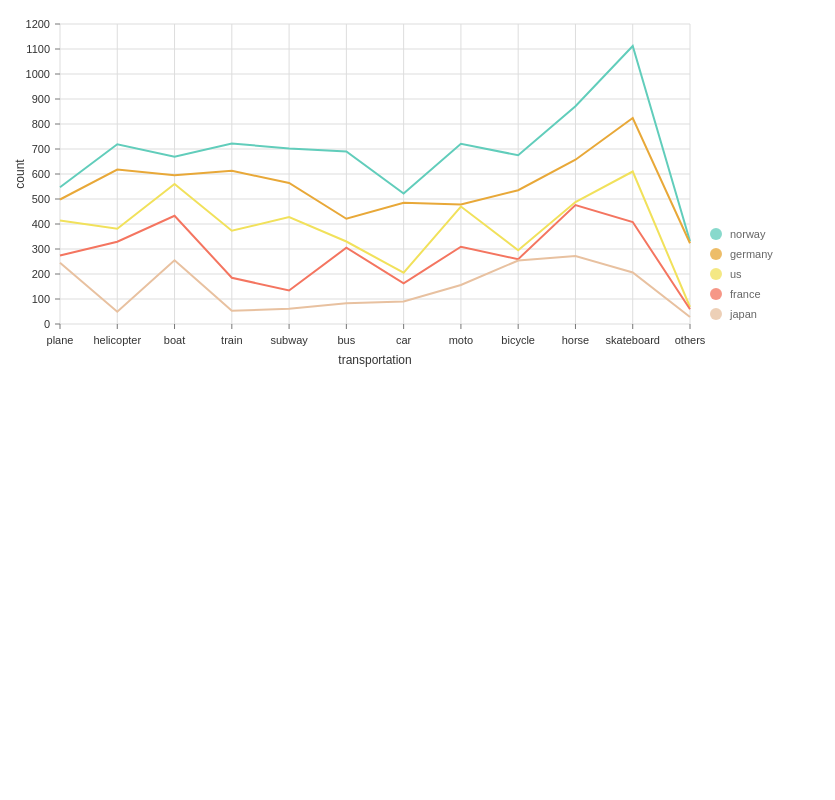
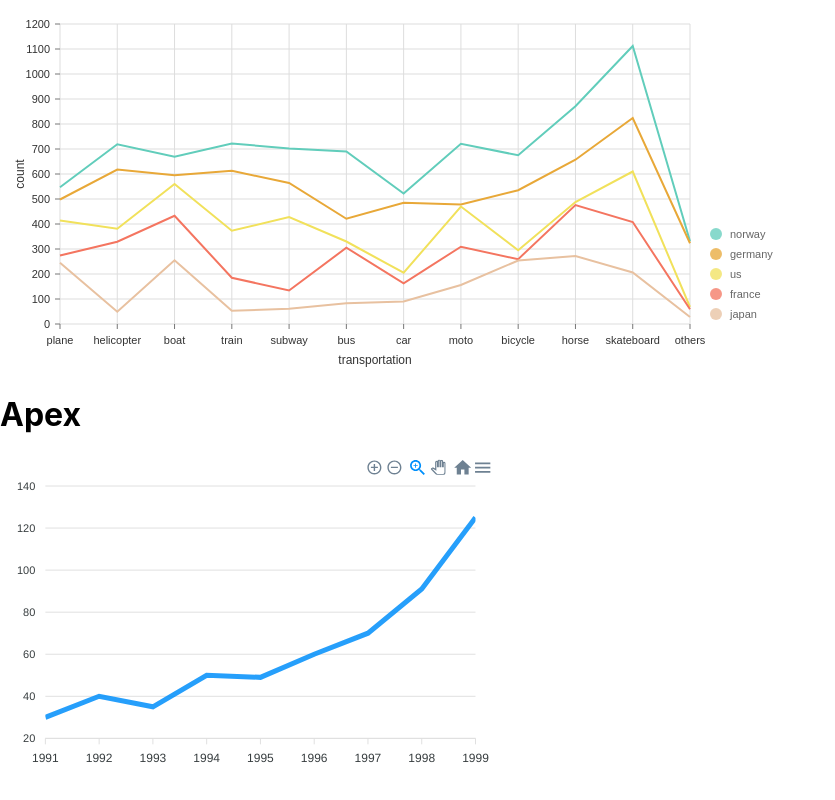
Before and after one commit to Valentino30/React_Charting_Libraries, a React (Create React App) app: page / in a window 1280 px wide. Shown: the part 1514-2314 px from the top of the page, without its empty margins (0-835 px from the left). Before the commit the page ends 1892 px from the top, so only its background shows below. Built offline with nearby package versions, Linux system fonts and the light colour scheme.

Commit message:
Add Apex Line Chart

```diff
--- a/package.json
+++ b/package.json
@@ -15,9 +15,11 @@
     "@types/react-dom": "^18.0.0",
     "@types/react-vis": "^1.11.11",
     "@types/round": "^2.0.0",
+    "apexcharts": "^3.35.0",
     "chart.js": "^3.7.1",
     "faker": "5.5.3",
     "react": "^18.0.0",
+    "react-apexcharts": "^1.4.0",
     "react-chartjs-2": "^4.1.0",
     "react-dom": "^18.0.0",
     "react-scripts": "5.0.1",
--- a/public/index.html
+++ b/public/index.html
@@ -11,7 +11,7 @@
     />
     <link rel="apple-touch-icon" href="%PUBLIC_URL%/logo192.png" />
     <link rel="manifest" href="%PUBLIC_URL%/manifest.json" />
-    <title>Recharts</title>
+    <title>React Charting Libraries</title>
   </head>
   <body>
     <div id="root"></div>
--- a/src/App.tsx
+++ b/src/App.tsx
@@ -1,9 +1,11 @@
+import { apexLineChartData } from "./data/apex";
 import { nivoLineChartData } from "./data/nivo";
 import { victoryLineChartData } from "./data/victory";
 import { rechartsLineChartData } from "./data/recharts";
 import { reactVisLineChartData } from "./data/reactVis";
 import { reactChartsLineChartData } from "./data/reactCharts";
 
+import { ApexLineChart } from "./components/Apex/LineChart";
 import { NivoLineChart } from "./components/Nivo/LineChart";
 import { VictoryLineChart } from "./components/Victory/LineChart";
 import { RechartsLineChart } from "./components/Recharts/LineChart";
@@ -23,6 +25,8 @@ function App() {
       <ReactVisLineChart data={reactVisLineChartData} />
       <h1>Nivo</h1>
       <NivoLineChart data={nivoLineChartData} />
+      <h1>Apex</h1>
+      <ApexLineChart data={apexLineChartData} />
     </div>
   );
 }
--- /dev/null
+++ b/src/components/Apex/LineChart/index.tsx
@@ -0,0 +1,32 @@
+import Chart from "react-apexcharts";
+
+type ApexLineChartProps = {
+  data: {
+    name: string;
+    data: number[];
+  }[];
+};
+
+export const ApexLineChart = ({ data }: ApexLineChartProps) => {
+  const options = {
+    chart: {
+      id: "apexchart-example",
+    },
+    xaxis: {
+      categories: [1991, 1992, 1993, 1994, 1995, 1996, 1997, 1998, 1999],
+    },
+  };
+
+  return (
+    <Chart
+      options={options}
+      series={data}
+      // Inconsistent with the JS documentation
+      // There the type has to be defined in the options object
+      // See: https://apexcharts.com/javascript-chart-demos/line-charts/basic/
+      type="line"
+      width={500}
+      height={320}
+    />
+  );
+};
--- /dev/null
+++ b/src/data/apex.tsx
@@ -0,0 +1,6 @@
+export const apexLineChartData = [
+  {
+    name: "series-1",
+    data: [30, 40, 35, 50, 49, 60, 70, 91, 125],
+  },
+];
```
Also changed, not shown: 1 other file (tests, documents, lock files or other folders).
